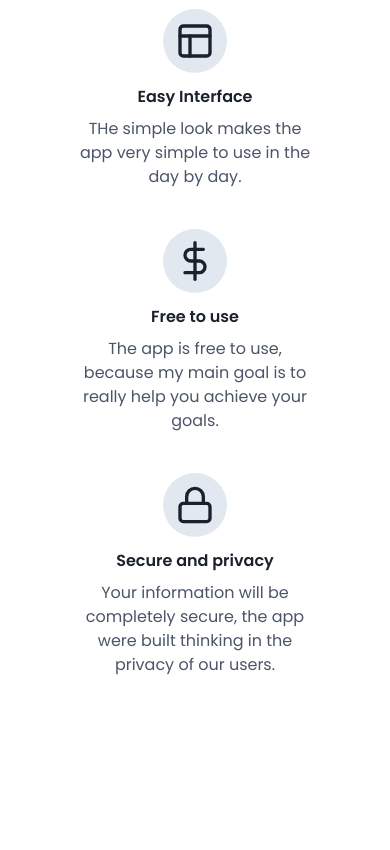
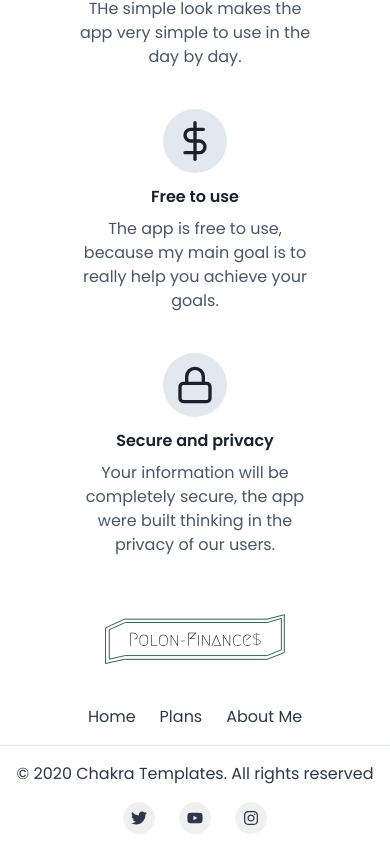
Before and after one commit to arthurpolon/old-polon-finances, a Next.js app: page / in a window 390 px wide. Shown: the part 857-1707 px from the top of the page. Before the commit the page ends 1550 px from the top, so only its background shows below. Built offline with nearby package versions, Linux system fonts and the light colour scheme.

Commit message:
Deleted ThemeButton. Added change theme button to navbar and mobile drawer.

```diff
--- /dev/null
+++ b/components/Footer.js
@@ -0,0 +1,98 @@
+import {
+  Box,
+  chakra,
+  Container,
+  Link,
+  Stack,
+  Text,
+  useColorModeValue,
+  VisuallyHidden,
+} from '@chakra-ui/react';
+import { FaInstagram, FaTwitter, FaYoutube } from 'react-icons/fa';
+import Image from 'next/image'
+import NextLink from 'next/link'
+
+
+
+const SocialButton = ({
+  children,
+  label,
+  href,
+}) => {
+  return (
+    <chakra.button
+      bg={useColorModeValue('blackAlpha.100', 'whiteAlpha.100')}
+      rounded={'full'}
+      w={8}
+      h={8}
+      cursor={'pointer'}
+      as={'a'}
+      href={href}
+      display={'inline-flex'}
+      alignItems={'center'}
+      justifyContent={'center'}
+      transition={'background 0.3s ease'}
+      _hover={{
+        bg: useColorModeValue('blackAlpha.200', 'whiteAlpha.200'),
+      }}>
+      <VisuallyHidden>{label}</VisuallyHidden>
+      {children}
+    </chakra.button>
+  );
+};
+
+export default function Footer() {
+  return (
+    <Box
+      bg={useColorModeValue('white', 'gray.800')}
+      color={useColorModeValue('gray.700', 'gray.200')}>
+      <Container
+        as={Stack}
+        maxW={'6xl'}
+        py={4}
+        spacing={4}
+        justify={'center'}
+        align={'center'}>
+        <Image src={useColorModeValue('/logo-light.svg', '/logo-dark.svg')} width="180" height="100" />
+        <Stack direction={'row'} spacing={6}>
+          <NextLink href="/">
+            <Link as="a">Home</Link>
+          </NextLink>
+          <NextLink href="/plans">
+            <Link as="a">Plans</Link>
+          </NextLink>
+          <NextLink href="/about">
+            <Link as="a">About Me</Link>
+          </NextLink>
+        </Stack>
+      </Container>
+
+      <Box
+        borderTopWidth={1}
+        borderStyle={'solid'}
+        borderColor={useColorModeValue('gray.200', 'gray.700')}>
+        <Container
+          as={Stack}
+          maxW={'6xl'}
+          py={4}
+          direction={{ base: 'column', md: 'row' }}
+          spacing={4}
+          justify={{ base: 'center', md: 'space-between' }}
+          align={{ base: 'center', md: 'center' }}>
+          <Text>© 2020 Chakra Templates. All rights reserved</Text>
+          <Stack direction={'row'} spacing={6}>
+            <SocialButton label={'Twitter'} href={'#'}>
+              <FaTwitter />
+            </SocialButton>
+            <SocialButton label={'YouTube'} href={'#'}>
+              <FaYoutube />
+            </SocialButton>
+            <SocialButton label={'Instagram'} href={'#'}>
+              <FaInstagram />
+            </SocialButton>
+          </Stack>
+        </Container>
+      </Box>
+    </Box>
+  );
+}
--- a/components/Navbar.js
+++ b/components/Navbar.js
@@ -3,6 +3,7 @@ import {
    Flex,
    Text,
    IconButton,
+   Icon,
    Button,
    Stack,
    Popover,
@@ -22,12 +23,14 @@ import {
    HamburgerIcon,
    CloseIcon,
 } from "@chakra-ui/icons";
+import {IoMdMoon} from 'react-icons/io'
+import {FiSun} from 'react-icons/fi'
 import Image from "next/image";
 import NextLink from "next/link";
 import { useColors } from "../contexts/ColorsContext";
 
 export default function Navbar() {
-   const { colorMode } = useColors();
+   const { colorMode, toggleColorMode } = useColors();
    const { isOpen, onToggle, onClose } = useDisclosure();
 
    return (
@@ -55,11 +58,7 @@ export default function Navbar() {
                <NextLink href="/">
                   <a>
                      <Image
-                        src={
-                           colorMode === "light"
-                              ? "/logo-light.svg"
-                              : "/logo-dark.svg"
-                        }
+                        src={useColorModeValue('/logo-light.svg', '/logo-dark.svg')}
                         width="200"
                         height="100"
                      />
@@ -70,69 +69,11 @@ export default function Navbar() {
                </Flex>
             </Flex>
 
-            {/* Mobile Drawer */}
-            <Drawer placement="right" onClose={onClose} isOpen={isOpen}>
-              <DrawerOverlay display={{base: 'flex', md:'none'}} />
-              <DrawerContent display={{base: 'flex', md:'none'}} maxW="70%">
-                <DrawerHeader>
-                   <Flex direction="column">
-                     <Image
-                     src={
-                           colorMode === "light"
-                           ? "/logo-light.svg"
-                           : "/logo-dark.svg"
-                     }
-                     width="300"
-                     height="200"
-                     />
-                     <Text mt="-30px" fontWeight="thin" fontSize="sm">by Arthur Polon</Text>
-                   </Flex>
-                </DrawerHeader>
-                <DrawerBody>
-                  <VStack spacing="0" justify="space-evenly" boxSize="100%">
-                     <NextLink href="/app">
-                        <Button colorScheme="green" p="30px" fontWeight="medium">
-                           <a>Get Started</a>
-                        </Button>
-                     </NextLink>
-                     <VStack spacing="20px" align="start">
-                        {NAV_ITEMS.map((navItem, id) => {
-                           return(
-                              <NextLink href={navItem.href} key={id}>
-                                 <Box bg='rgba(0,0,0,0.1)' p="10px" borderRadius="5px" w={100} align="center">
-                                    <a>{navItem.label}</a>
-                                 </Box>
-                              </NextLink>
-                           )
-                        })}
-
-                     </VStack>
-
-                     <HStack spacing="50px" justify="space-between">
-                        <Button
-                           as={"a"}
-                           fontSize={"sm"}
-                           fontWeight={600}
-                           variant={"link"}
-                           href={"#"}
-                        >
-                           Sign In
-                        </Button>
-
-                        <Button
-                           fontSize={"sm"}
-                           fontWeight={600}
-                           colorScheme="green"
-                        >
-                           Sign Up
-                        </Button>
-                     </HStack>
-                  </VStack>
-
-
-                </DrawerBody>
-              </DrawerContent>
-            </Drawer>
+            <Box display={{base: 'none', md: 'block'}} ml="25px" mr={{md: '25px', lg: '50px'}}>
+               <Button onClick={toggleColorMode} p={0}>
+                  <Icon as={useColorModeValue(IoMdMoon, FiSun)} w={5} h={5} />
+               </Button>
+            </Box>
 
             {/* Sign Buttons */}
             <Stack
@@ -159,6 +100,71 @@ export default function Navbar() {
                   Sign Up
                </Button>
             </Stack>
+
+            {/* Mobile Drawer */}
+            <Drawer placement="right" onClose={onClose} isOpen={isOpen}>
+              <DrawerOverlay display={{base: 'flex', md:'none'}} />
+              <DrawerContent display={{base: 'flex', md:'none'}} maxW="70%">
+                <DrawerHeader>
+                   <Flex direction="column">
+                     <Image
+                        src={
+                              colorMode === "light"
+                              ? "/logo-light.svg"
+                              : "/logo-dark.svg"
+                        }
+                        width="300"
+                        height="200"
+                     />
+                     <Text mt="-30px" fontWeight="thin" fontSize="sm">by Arthur Polon</Text>
+                   </Flex>
+                  <Flex direction="row-reverse" mt="10px">
+                     <Button onClick={toggleColorMode} p={0}>
+                        <Icon as={useColorModeValue(IoMdMoon, FiSun)} w={5} h={5} />
+                     </Button>
+                  </Flex>
+                </DrawerHeader>
+                <DrawerBody>
+                  <VStack spacing="0" justify="space-evenly" boxSize="100%">
+                     <NextLink href="/app">
+                        <Button colorScheme="green" p="30px" fontWeight="medium">
+                           <a>Get Started</a>
+                        </Button>
+                     </NextLink>
+                     <VStack spacing="20px" align="start">
+                        {NAV_ITEMS.map((navItem, id) => {
+                           return(
+                              <NextLink href={navItem.href} key={id}>
+                                 <Box bg='rgba(0,0,0,0.1)' p="10px" borderRadius="5px" w={100} align="center">
+                                    <a>{navItem.label}</a>
+                                 </Box>
+                              </NextLink>
+                           )
+                        })}
+                     </VStack>
+                     <HStack spacing="30px" justify="space-between">
+                        <Button
+                           as={"a"}
+                           fontSize={"sm"}
+                           fontWeight={600}
+                           variant={"link"}
+                           href={"#"}
+                        >
+                           Sign In
+                        </Button>
+
+                        <Button
+                           fontSize={"sm"}
+                           fontWeight={600}
+                           colorScheme="green"
+                        >
+                           Sign Up
+                        </Button>
+                     </HStack>
+                  </VStack>
+                </DrawerBody>
+              </DrawerContent>
+            </Drawer>
          </Flex>
       </Box>
    );
@@ -175,6 +181,7 @@ const DesktopNav = () => {
                         p={2}
                         fontSize={"md"}
                         fontWeight={500}
+                        align="center"
                         color={useColorModeValue("gray.600", "gray.200")}
                         _hover={{
                            textDecoration: "none",
--- a/components/ThemeButton.js
+++ /dev/null
@@ -1,20 +0,0 @@
-import { Box, Button, useColorMode, Icon } from '@chakra-ui/react';
-import React from 'react';
-import {IoMdMoon} from 'react-icons/io'
-import {FiSun} from 'react-icons/fi'
-
-import {useColors} from '../contexts/ColorsContext'
-
-function ThemeButton() {
-  const { colorMode, toggleColorMode } = useColors()
-
-  return (
-    <Box pos="absolute" mt="20px" ml="20px">
-      <Button onClick={toggleColorMode} p={0}>
-        {colorMode === "light" ? <Icon as={IoMdMoon} w={5} h={5} /> : <Icon as={FiSun} w={5} h={5} />}
-      </Button>
-    </Box>
-  )
-}
-
-export default ThemeButton;
--- a/pages/index.js
+++ b/pages/index.js
@@ -16,21 +16,20 @@ import {
 import { FiLayout, FiDollarSign, FiLock } from "react-icons/fi";
 import NextLink from 'next/link'
 import Navbar from '../components/Navbar'
-import ThemeButton from '../components/ThemeButton'
+import Footer from '../components/Footer'
 
 export default function Home() {
   const { colorMode } = useColorMode()
   return (
     <>
       <Navbar />
-      <ThemeButton />
 
       {/* Hero */}
-      <Container maxW={'7xl'}>
+      <Container maxW={'7xl'} minH="calc(85vh - 107px)">
         <Stack
           align={'center'}
           spacing={{ base: 8, md: 10 }}
-          py={{ base: 20, md: 28 }}
+          pt={{ base: 10, md: 28 }}
           direction={{ base: 'column', md: 'row' }}
           >
           <Stack flex={1} spacing={{ base: 5, md: 10 }}>
@@ -144,6 +143,8 @@ export default function Home() {
           />
         </SimpleGrid>
       </Box>
+
+      <Footer />
     </>
   )
 }
```
